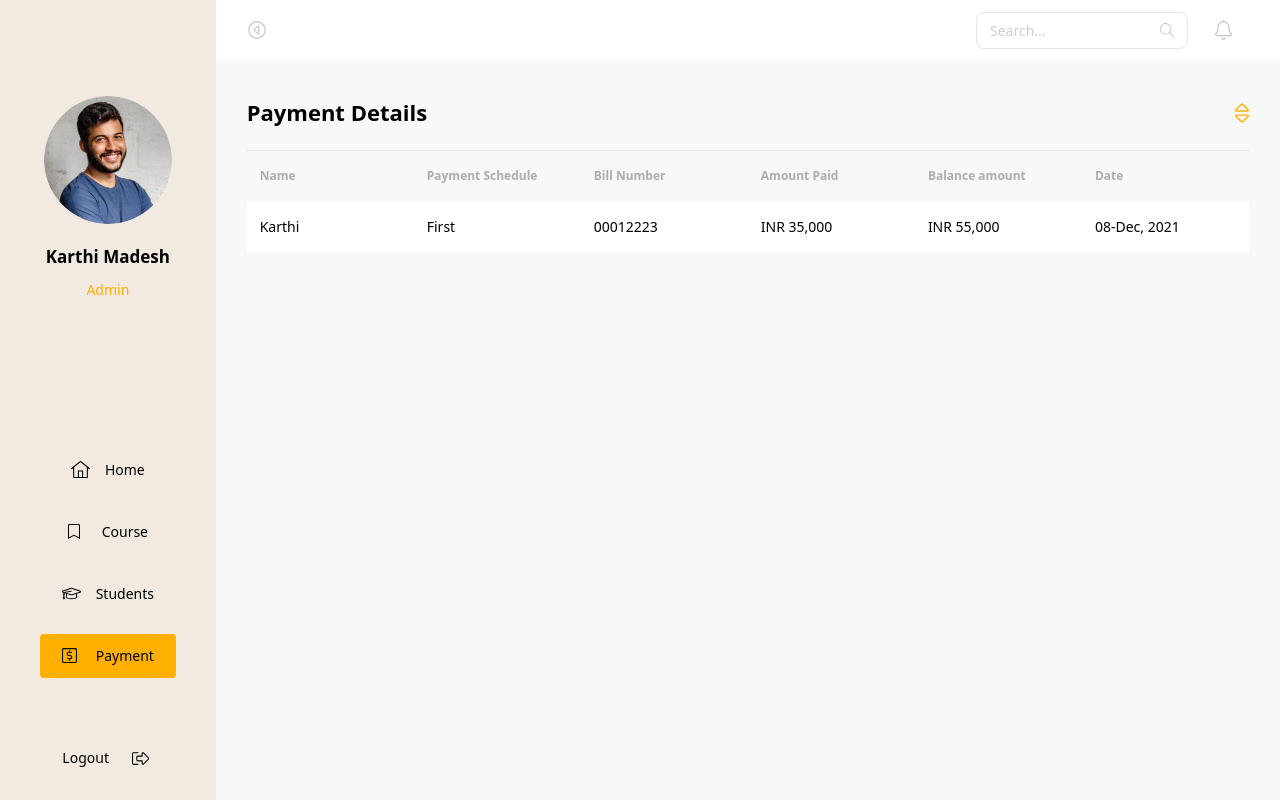
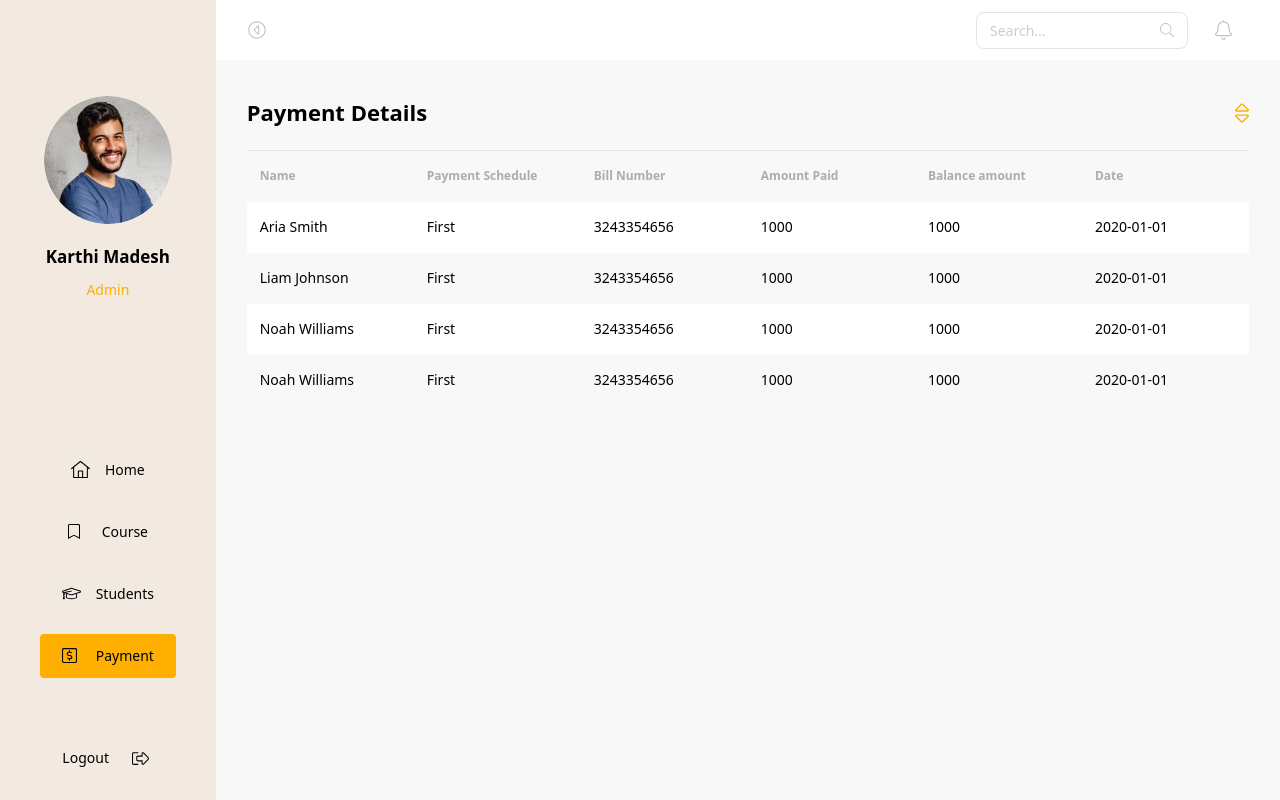
Before and after one commit to EdKo2001/React-Developer-Digital-Governance-Agency, a Next.js app: page /payment in a window 1280 px wide. Built offline with nearby package versions, Linux system fonts and the light colour scheme; data requests are answered from the project's data file.

Commit message:
feat(payments-table): feed with data

```diff
--- a/src/app/payment/page.tsx
+++ b/src/app/payment/page.tsx
@@ -4,6 +4,7 @@ import Image from "next/image";
 import { DashboardLayout } from "@/components";
 
 import { Table } from "@/components/reusables";
+import { axiosInstance } from "@/config";
 
 const headerData = [
   "Name",
@@ -18,9 +19,29 @@ const paymentData = [
   ["Karthi", "First", "00012223", "INR 35,000", "INR 55,000", "08-Dec, 2021"],
 ];
 
-// In your component render, use the Table component
+async function getPayments() {
+  "use server";
 
-export default function Payment() {
+  try {
+    const res = await axiosInstance.get("payment");
+
+    return res.data;
+  } catch (error) {
+    console.error(error);
+  }
+}
+
+export default async function Payment() {
+  const payments = await getPayments();
+  const headerData = [
+    "Name",
+    "Payment Schedule",
+    "Bill Number",
+    "Amount Paid",
+    "Balance amount",
+    "Date",
+  ];
+
   return (
     <DashboardLayout>
       <div className="flex items-center justify-between border-b border-borderColor pb-[20.5px] text-[22px] font-bold">
@@ -29,7 +50,7 @@ export default function Payment() {
           <Image src="/images/sort.svg" alt="sort" width={14} height={19.25} />
         </button>
       </div>
-      <Table headerData={headerData} bodyData={paymentData} />
+      <Table headerData={headerData} bodyData={payments} />
     </DashboardLayout>
   );
 }
--- a/src/components/reusables/Table.tsx
+++ b/src/components/reusables/Table.tsx
@@ -1,4 +1,4 @@
-type Row = string[];
+type Row = { [key: string]: string };
 
 interface TableProps {
   headerData: string[];
@@ -23,9 +23,9 @@ const Table: React.FC<TableProps> = ({ headerData, bodyData }) => {
             key={idx}
             className={`h-[51px] ${idx % 2 === 0 ? "bg-white" : ""}`}
           >
-            {row.map((cell: string, cellIdx: number) => (
-              <td key={cellIdx} className="p-[13px]">
-                {cell}
+            {headerData.map((column: string, columnIdx: number) => (
+              <td key={columnIdx} className="p-[13px]">
+                {row[column]}
               </td>
             ))}
           </tr>
```
